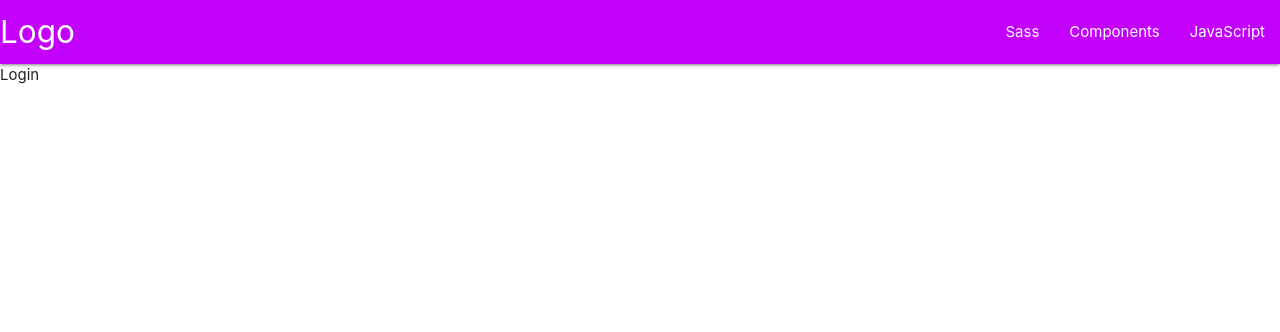
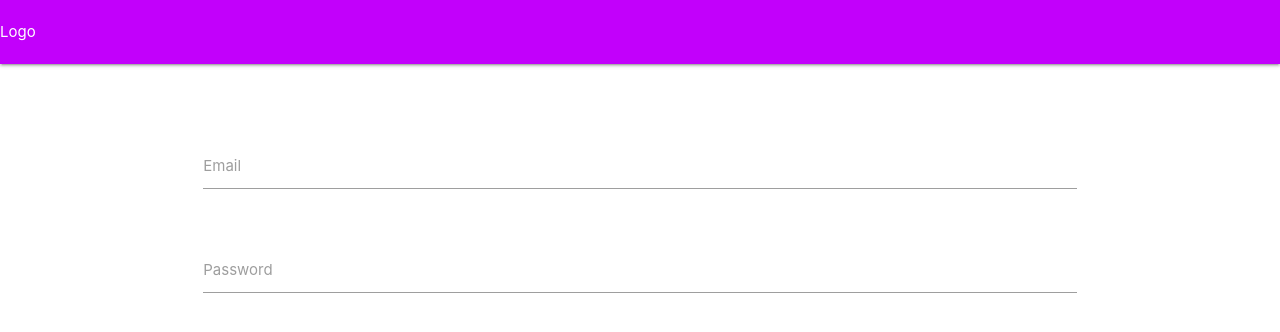
Before and after one commit to Arandall88/Helperz, a React (Create React App) app in the folder client/: page /login in a window 1280 px wide. Shown: the top 332 px of the page. Built offline with nearby package versions, Linux system fonts and the light colour scheme.

Commit message:
added user login

```diff
--- a/client/src/components/shared/NavBar/NavBar/NavBar.jsx
+++ b/client/src/components/shared/NavBar/NavBar/NavBar.jsx
@@ -5,11 +5,11 @@ const NavBar = () => {
   return (
     <div>
       <nav>
-        <div className="nav-wrapper">
-          <a href="/" className="brand-logo">
+        <div classNameName="nav-wrapper">
+          <a href="/" classNameName="brand-logo">
             Logo
           </a>
-          <ul id="nav-mobile" className="right hide-on-med-and-down">
+          <ul id="nav-mobile" classNameName="right hide-on-med-and-down">
             <li>
               <a href="sass.html">Sass</a>
             </li>
--- a/client/src/containers/Login.jsx
+++ b/client/src/containers/Login.jsx
@@ -1,7 +1,29 @@
 import React, { Component } from "react";
-class Home extends Component {
+class Login extends Component {
   render() {
-    return <div>Login</div>;
+    return (
+      <div className="container">
+        <div className="row">
+          <form className="col s12">
+            <div className="row">
+              <div className="input-field col s12">
+                <input id="email" type="email" className="validate" />
+                <label for="email">Email</label>
+              </div>
+            </div>
+            <div className="row">
+              <div className="input-field col s12">
+                <input id="password" type="password" className="validate" />
+                <label for="password">Password</label>
+              </div>
+            </div>
+          </form>
+        </div>
+
+      </div>
+
+    );
   }
 }
-export default Home;
+
+export default Login;
```
Also changed, not shown: 2 other files (tests, documents, lock files or other folders).
